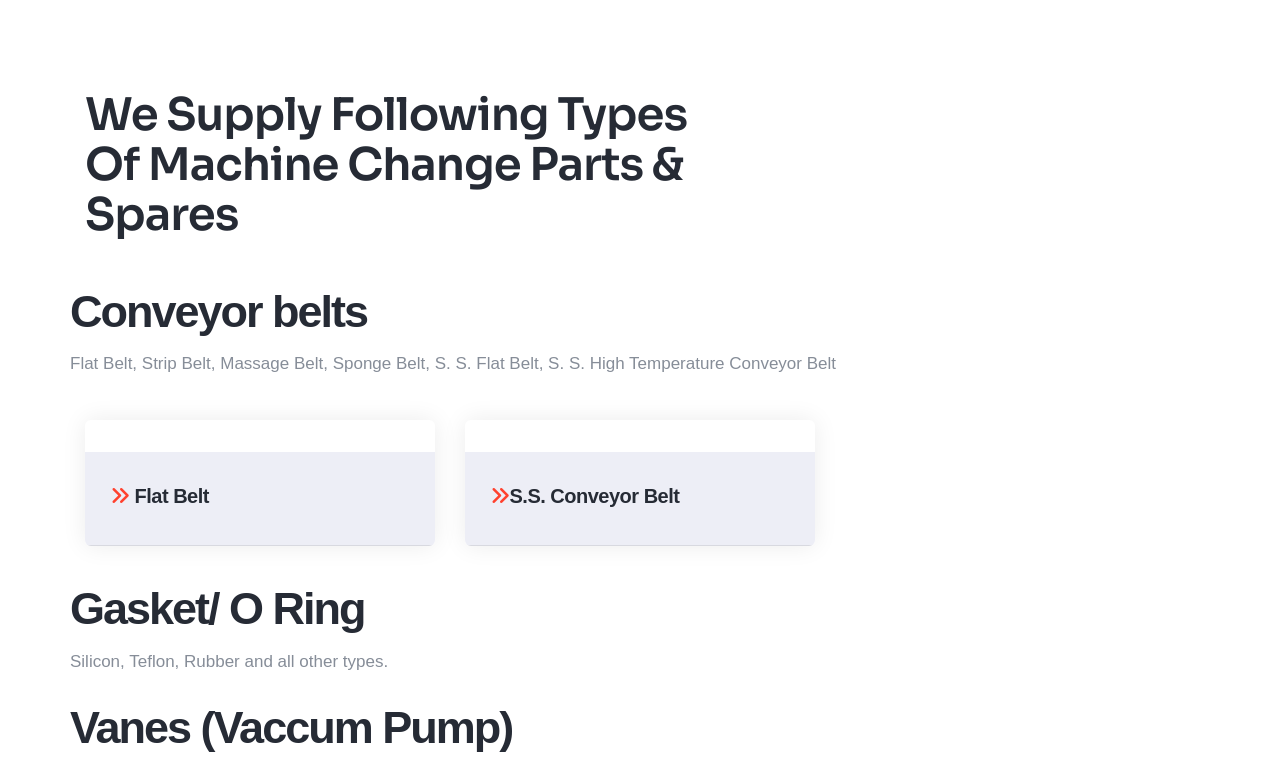
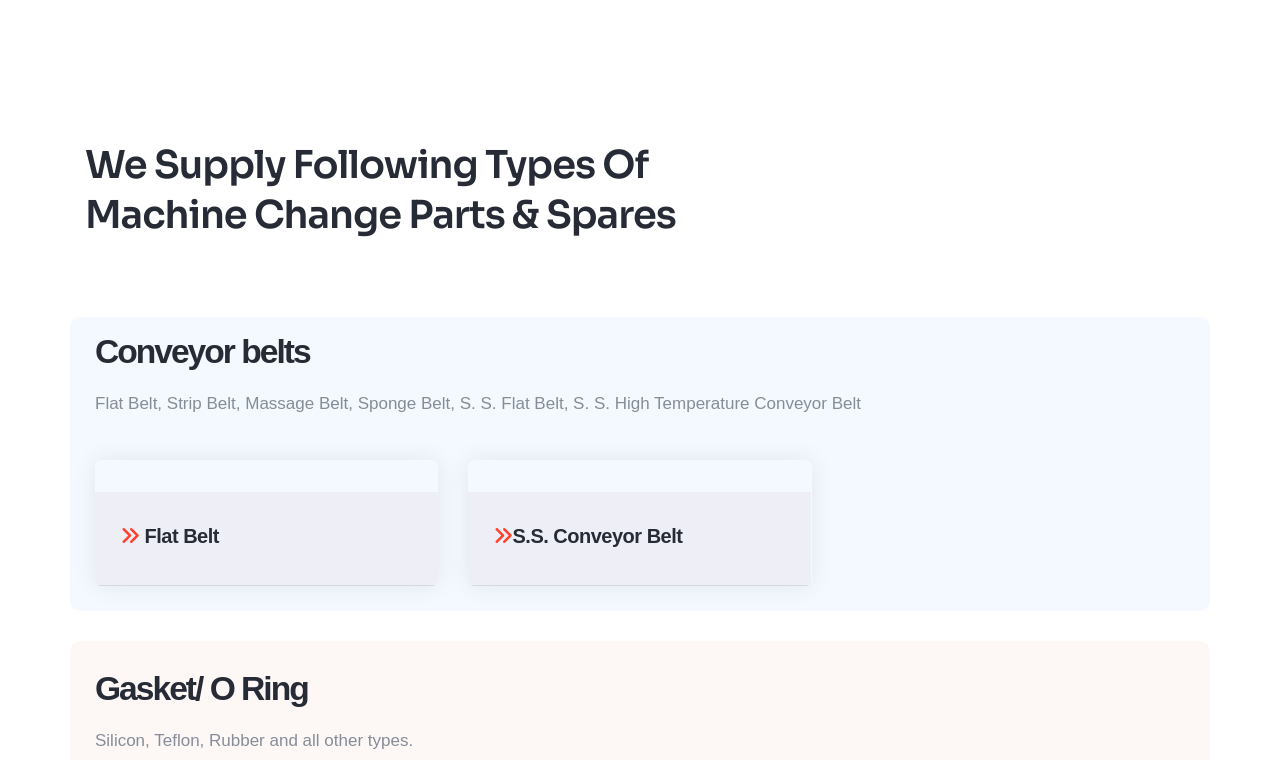
Before and after one commit to akbommera/krishnapharmaworks.io, a plain HTML site: page supply.html in a window 1280 px wide. Shown: the part 507-1267 px from the top of the page. Drawn offline with Linux system fonts and the light colour scheme; a web font is replaced by a local one.

Commit message:
Update home.css

```diff
--- a/css/home.css
+++ b/css/home.css
@@ -196,6 +196,24 @@ footer p{
 .border-color-transparent-dark-very-light{
     background-color: #8e93c729;
 }
+.parts_cat_name{
+    padding-left: 15px;
+}
+.parts_cat_name h3{
+    font-size: 2.1rem;
+}
+.parts_cat{
+    padding: 10px;
+    border-radius: 10px;
+        background-color: #efc3b31f;
+    margin: 30px 0;
+}
+.parts_cat:nth-child(odd){
+    background-color: #f0f8ffc7;
+}
+.inner-head h3{
+    font-size: 2.4rem;
+}
 /* media query responsive */
 @media (max-width: 1499px) {
     .navbar .navbar-nav .nav-link {
@@ -215,6 +233,9 @@ footer p{
 @media (max-width: 1300px) {
     .sticky-wrap.shadow-in {
         left: 10px;
+    }
+        .inner-head h3{
+        margin-top: 50px;
     }
 }
 @media (max-width: 991px) {
```
